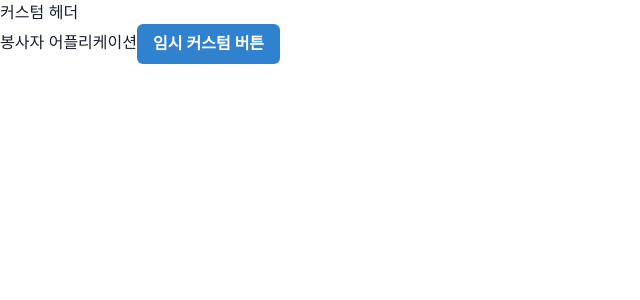
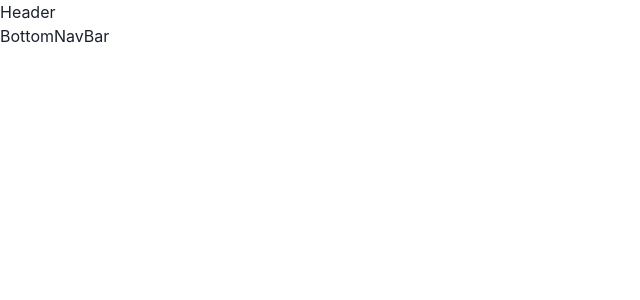
Before and after one commit to anifriends/frontend, a React (Vite) app in the folder apps/volunteer/: page / in a window 1280 px wide. Shown: the top 300 px of the page, without its empty margins (0-640 px from the left). Built offline with nearby package versions, Linux system fonts and the light colour scheme.

Commit message:
feat(volunteer): 봉사자앱  App.tsx 에 routerProvider 추가

```diff
--- a/apps/volunteer/src/App.tsx
+++ b/apps/volunteer/src/App.tsx
@@ -1,12 +1,12 @@
 import { ChakraProvider } from '@chakra-ui/react';
-import { CustomButton, Header } from 'ui';
+import { RouterProvider } from 'react-router-dom';
+
+import { router } from '@/routes';
 
 export default function App() {
   return (
     <ChakraProvider>
-      <Header />
-      봉사자 어플리케이션
-      <CustomButton />
+      <RouterProvider router={router} />
     </ChakraProvider>
   );
 }
```
